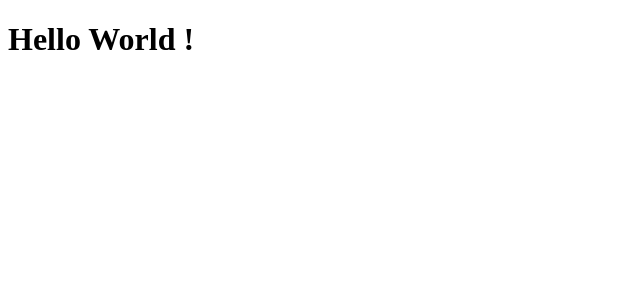
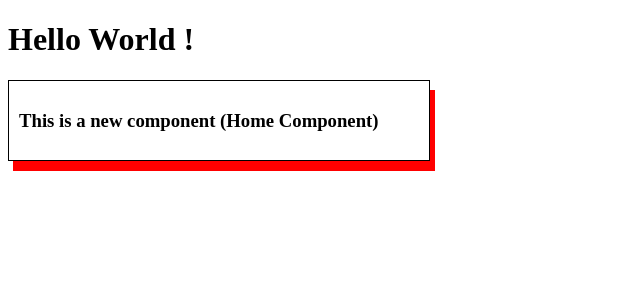
Before and after one commit to Tran-Du-Su/Angular12, an Angular app: page / in a window 1280 px wide. Shown: the top 300 px of the page, without its empty margins (0-640 px from the left). Built offline with nearby package versions, Linux system fonts and the light colour scheme.

Commit message:
Create New Component

```diff
--- a/src/app/app.component.html
+++ b/src/app/app.component.html
@@ -1 +1,3 @@
 <h1>Hello World !</h1>
+
+<app-home></app-home>
--- a/src/app/app.module.ts
+++ b/src/app/app.module.ts
@@ -3,10 +3,12 @@
 
 import { AppRoutingModule } from './app-routing.module';
 import { AppComponent } from './app.component';
+import { HomeComponent } from './home/home.component';
 
 @NgModule({
   declarations: [
-    AppComponent
+    AppComponent,
+    HomeComponent
   ],
   imports: [
     BrowserModule,
--- /dev/null
+++ b/src/app/home/home.component.html
@@ -0,0 +1,3 @@
+<div class="test">
+  <h3>This is a new component (Home Component)</h3>
+</div>
--- /dev/null
+++ b/src/app/home/home.component.scss
@@ -0,0 +1,6 @@
+.test {
+  border: 1px solid;
+  padding: 10px;
+  box-shadow: 5px 10px red;
+  width: 400px;
+}
--- /dev/null
+++ b/src/app/home/home.component.ts
@@ -0,0 +1,15 @@
+import { Component, OnInit } from '@angular/core';
+
+@Component({
+  selector: 'app-home',
+  templateUrl: './home.component.html',
+  styleUrls: ['./home.component.scss']
+})
+export class HomeComponent implements OnInit {
+
+  constructor() { }
+
+  ngOnInit(): void {
+  }
+
+}
```
Also changed, not shown: 1 other file (tests, documents, lock files or other folders).
